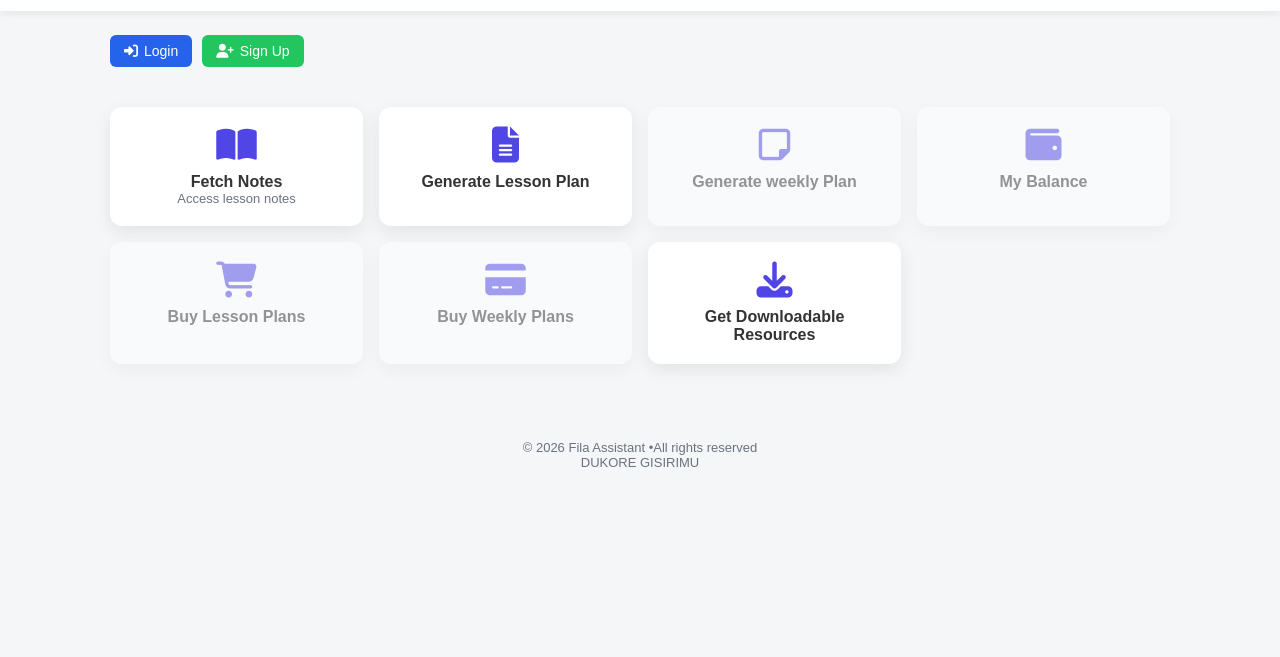
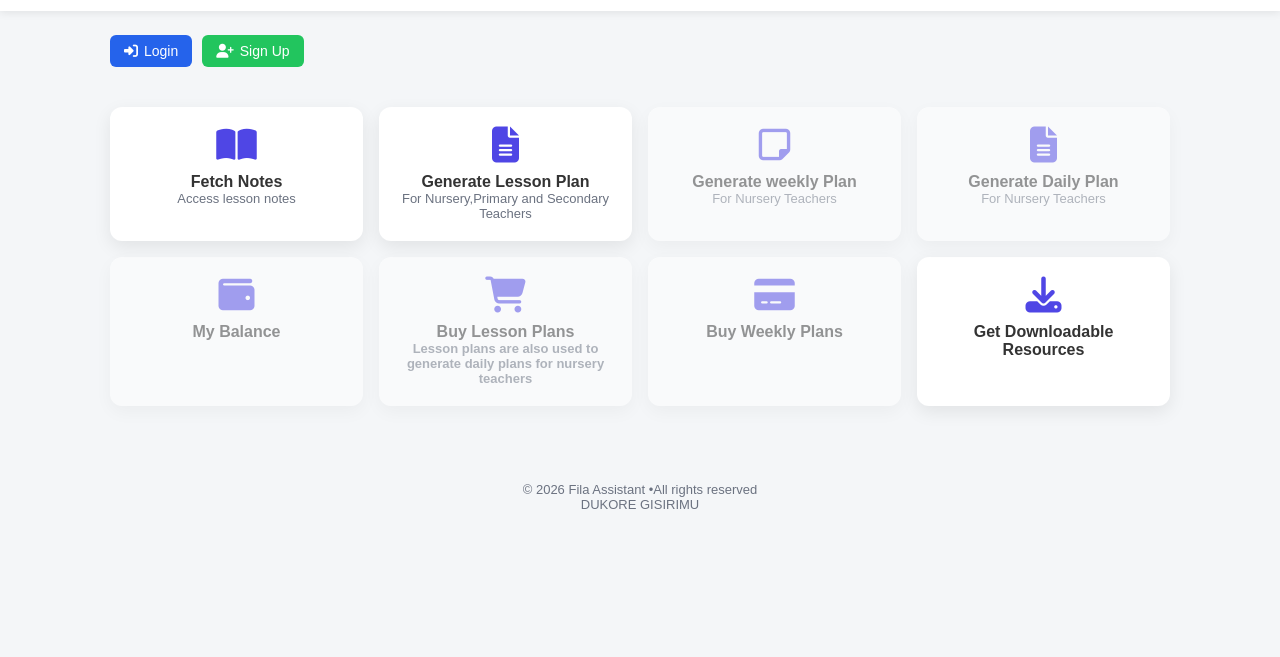
Before and after one commit to Fils25git/Notes-Generation, a website: page index.html in a window 1280 px wide. Shown: the part 57-714 px from the top of the page. Drawn offline with Linux system fonts and the light colour scheme.

Commit message:
Update index.html

```diff
--- a/index.html
+++ b/index.html
@@ -216,11 +216,18 @@ footer {
     <div class="card" id="lessonPlanCard">
         <i class="fas fa-file-alt"></i>
         <h3>Generate Lesson Plan</h3>
+        <p>For  Nursery,Primary and Secondary Teachers</p>
     </div>
       <div class="card" data-page="weekly_plan/index.html">
         <i class="fa-regular fa-note-sticky"></i>
         <h3>Generate weekly Plan</h3>
+          <p>For Nursery Teachers</p>
       </div>
+        <div class="card" data-page="daily_plan/index.html">
+        <i class="fas fa-file-lines"></i>
+        <h3>Generate Daily  Plan</h3>
+            <p>For Nursery Teachers</p>
+        </div>
 
     <div class="card" data-page="balance.html">
         <i class="fas fa-wallet"></i>
@@ -230,6 +237,7 @@ footer {
     <div class="card" data-page="payment.html">
         <i class="fas fa-shopping-cart"></i>
         <h3>Buy Lesson Plans</h3>
+        <p><b>Lesson plans are also used to generate daily plans for nursery teachers</b></p>
     </div>
 
     <div class="card" data-page="wp-payments.html">
```
